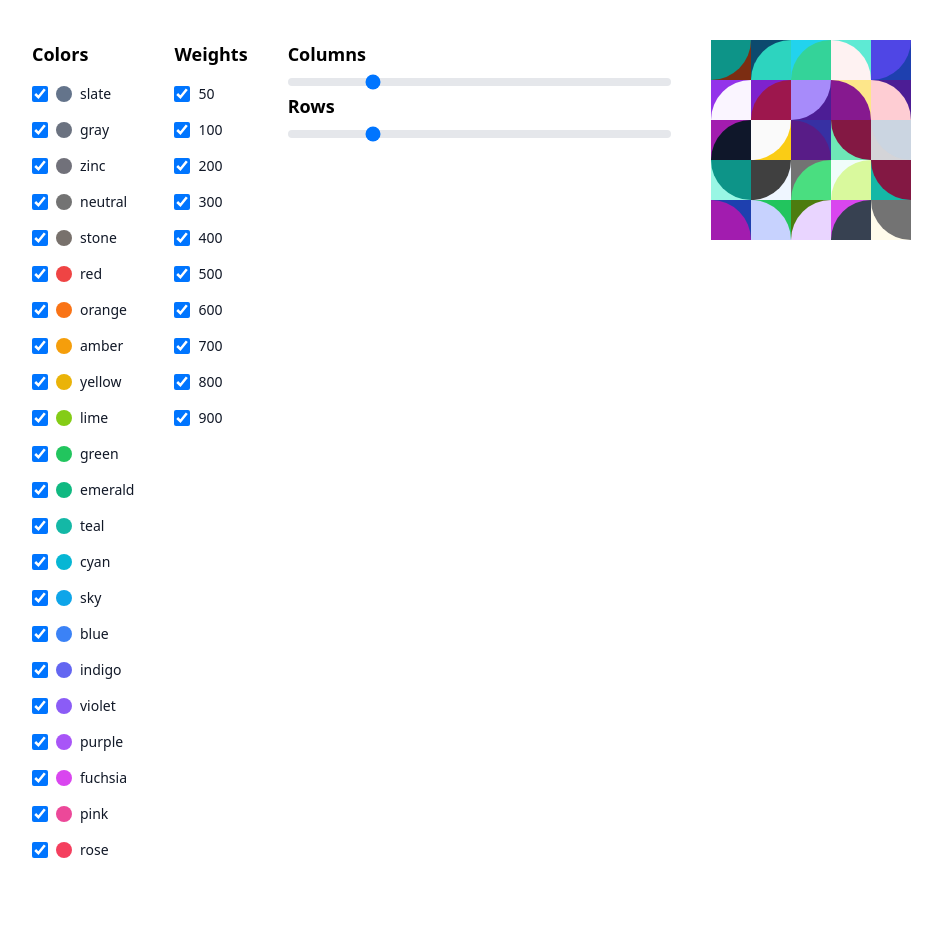
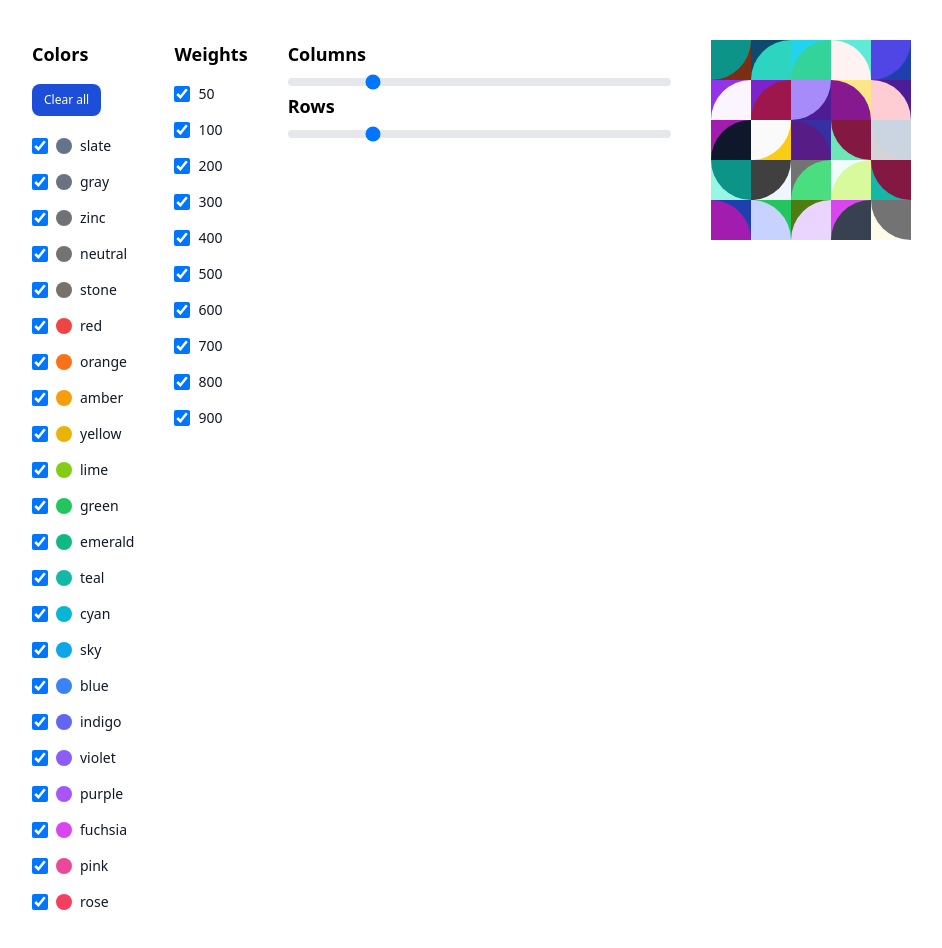
Before and after one commit to toniogabe/simpattern, a Vue app: page / in a window 1280 px wide. Shown: the top 948 px of the page, without its empty margins (8-950 px from the left). Built offline with nearby package versions, Linux system fonts and the light colour scheme.

Commit message:
feat: add button to clear all colors

```diff
--- a/src/App.vue
+++ b/src/App.vue
@@ -41,12 +41,22 @@ const rows = ref(5)
 const checkedColors = ref(baseColors.value)
 const checkedWeights = ref(baseWeights.value)
 
+function clearColors () {
+  checkedColors.value = []
+}
+
 </script>
 
 <template>
   <main class="p-10 flex gap-10">
     <div>
+
       <h2 class="text-lg font-bold mb-4">Colors</h2>
+      <button
+        type="button"
+        class="px-3 mb-5 py-2 text-xs font-medium text-center text-white bg-blue-700 rounded-lg hover:bg-blue-800 focus:ring-4 focus:outline-none focus:ring-blue-300"
+        @click="clearColors()"
+      >Clear all</button>
       <div class="flex flex-col flex-wrap mb-10 gap-4">
         <div class="flex items-center" v-for="color in baseColors" :key="color">
           <input
```
